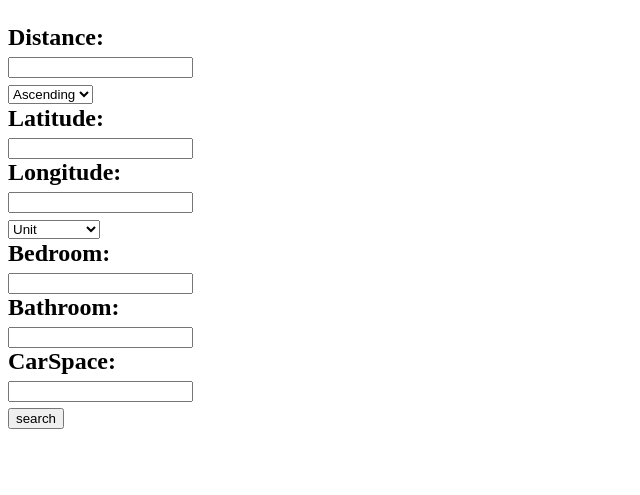
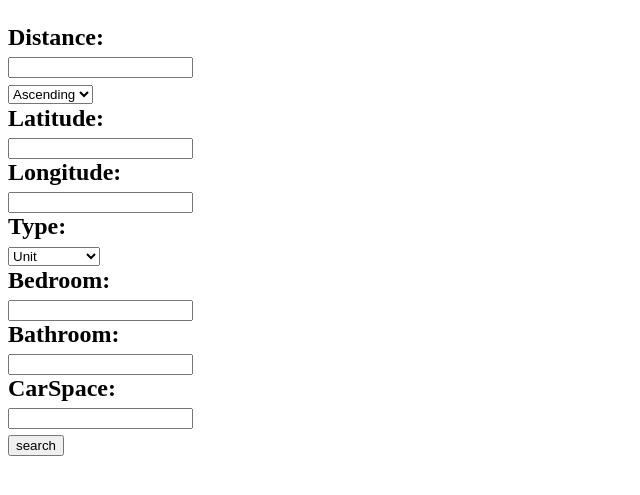
Before and after one commit to didiwool/old_iron, a Flask app: template templates/predict.html in a window 1280 px wide. Shown: the top 495 px of the page, without its empty margins (0-640 px from the left). Run offline with Flask 2, Linux system fonts and the light colour scheme; the template is opened without the code that fills it, so the values that code supplies are empty.

Commit message:
name changed

```diff
--- a/templates/predict.html
+++ b/templates/predict.html
@@ -18,6 +18,7 @@
 					</select> <br>
 					Latitude:<br>  <input type=text id="latitude" name="latitude"> <br>
 					Longitude:<br>  <input type=text name="longitude"> <br>
+					Type:<br>  <name="type">
 					<select name="Type">
 						<option value="Unit">Unit</option>
 						<option value="Apartment">Apartment</option>
```
